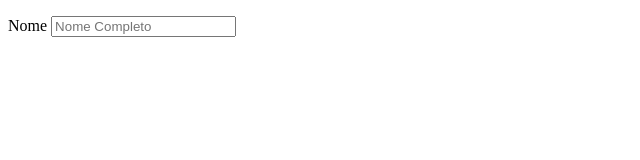
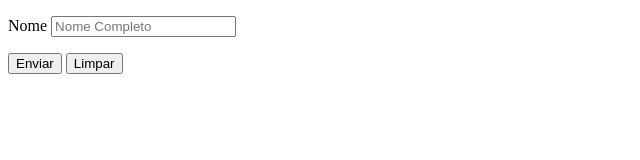
Before and after one commit to Bumba-Caetano/html-css, a plain HTML site: page exercicios/ex025/form003.html in a window 1280 px wide. Shown: the whole page, without its empty margins (0-640 px from the left). Drawn offline with Linux system fonts and the light colour scheme.

Commit message:
Update form003.html

```diff
--- a/exercicios/ex025/form003.html
+++ b/exercicios/ex025/form003.html
@@ -13,7 +13,10 @@
             <input type="text" name="nome" id="inome" required maxlength="30" placeholder="Nome Completo" autocomplete="name">
         </p>
 
-
+<p>
+    <input type="submit" value="Enviar">
+    <input type="reset" value="Limpar">
+</p>
 
 
 
```
